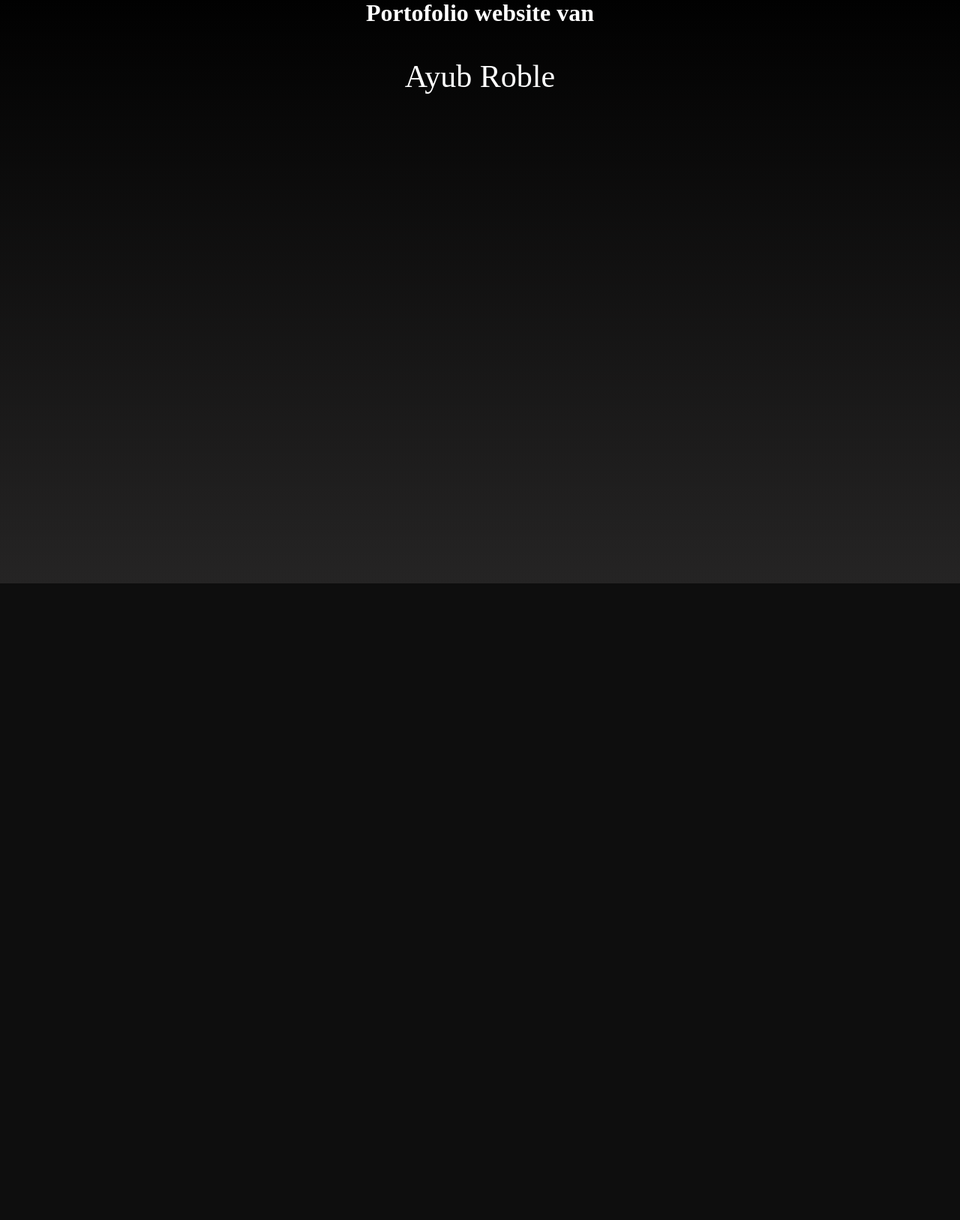
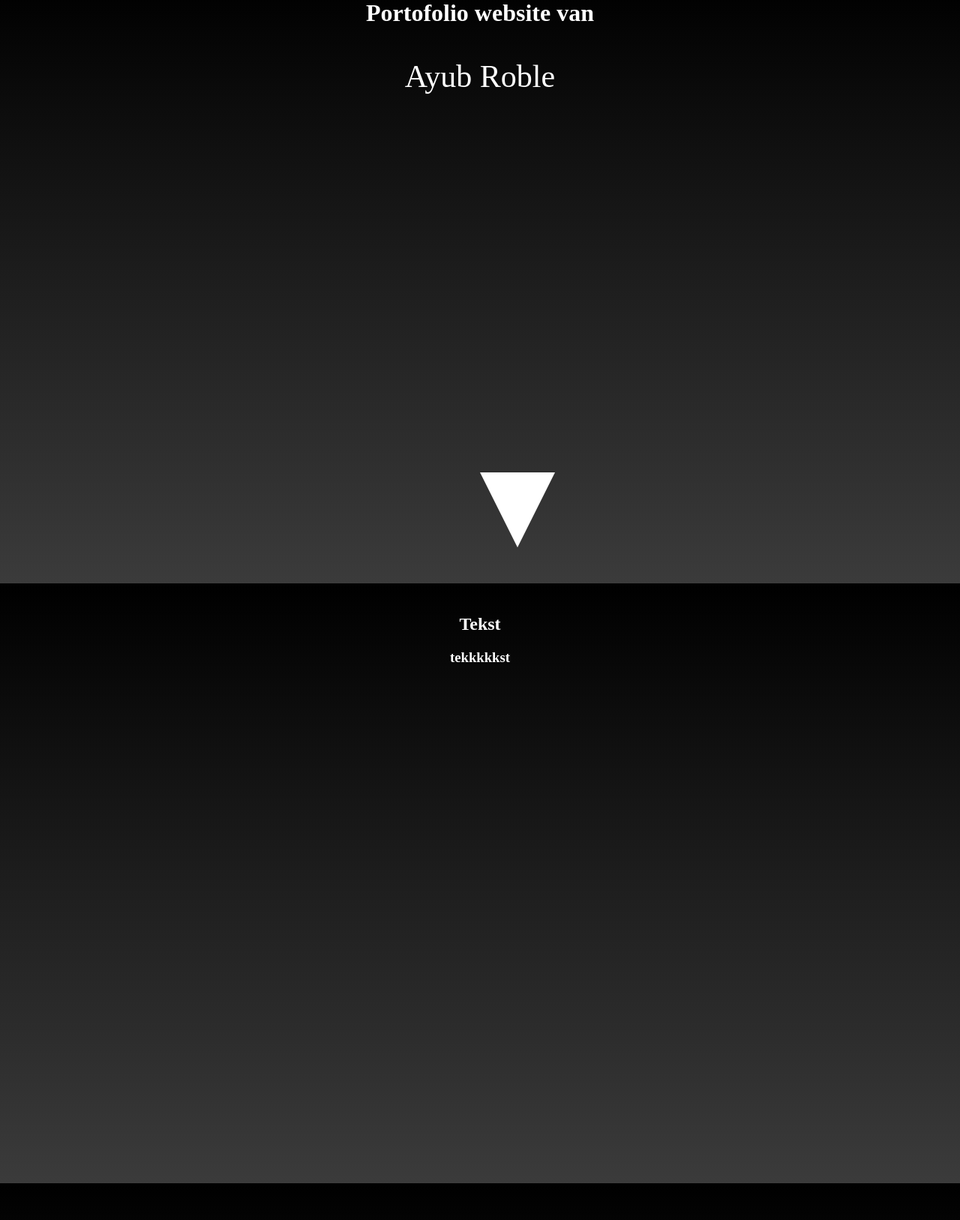
Before and after one commit to AyubRoble/portofolio-website, a PHP site: the page made by portofolio website/portofolio.html in a window 1280 px wide. Shown: the part 22-1649 px from the top of the page at 75% size. Before the commit the page ends 800 px from the top, so only its background shows below. Run offline with PHP 8.4, Linux system fonts and the light colour scheme.

Commit message:
--update

```diff
--- a/portofolio website/portfolio.css
+++ b/portofolio website/portfolio.css
@@ -1,13 +1,23 @@
-
-
 body{
 
 
-       background: linear-gradient(to bottom, black, rgb(37, 36, 36));
+       background: linear-gradient(to bottom, black, rgb(59, 59, 59));
     background-repeat: no-repeat;
     background-attachment: fixed;
 }
+html{
+    scroll-behavior: smooth;
+}
 h1{
+    color: white;
+    text-align: center;
+}
+h2{
+    color: white;
+    text-align: center;
+
+}
+h3{
     color: white;
     text-align: center;
 }
@@ -18,3 +28,22 @@ p{
     font-size: 42px;
 
 }
+a#scroll-btn{
+    width: 0;
+    height: 0;
+    margin: auto;
+    border-left: 50px solid transparent;
+    border-right: 50px solid transparent;
+    border-top: 100px solid white;
+    position: absolute;
+    left: 50%;
+    right: 50%;
+    bottom: 6%;
+
+}
+
+@media screen and (max-width:500px) {
+    a#scroll-btn{
+        font-size: 12px;
+    }
+}
--- a/portofolio website/portofolio.html
+++ b/portofolio website/portofolio.html
@@ -7,9 +7,17 @@
     <link rel="Stylesheet" href="portfolio.css">
 </head>
 <body>
-
+    <div style="height: 100vh;">
         <h1 class="titel" >Portofolio website van</h1>
         <p>Ayub Roble </p>
+        <a id="scroll-btn" href="#section-2"></a>
+    </div>
+
+    <section id="section-2" style="height: 100vh;">
+        <h2 >Tekst</h2>
+        <h3>tekkkkkst</h3>
+    </section>
+
 
 </body>
 </html>
```
